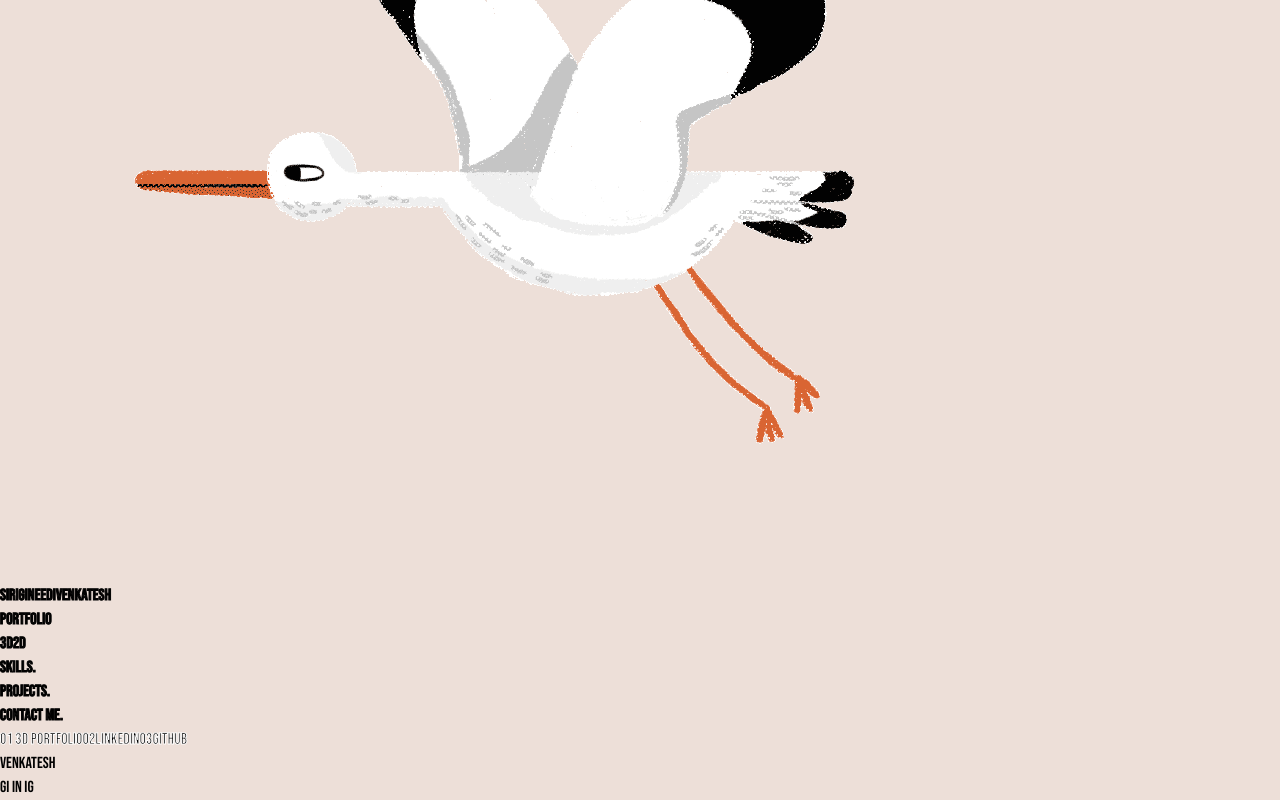
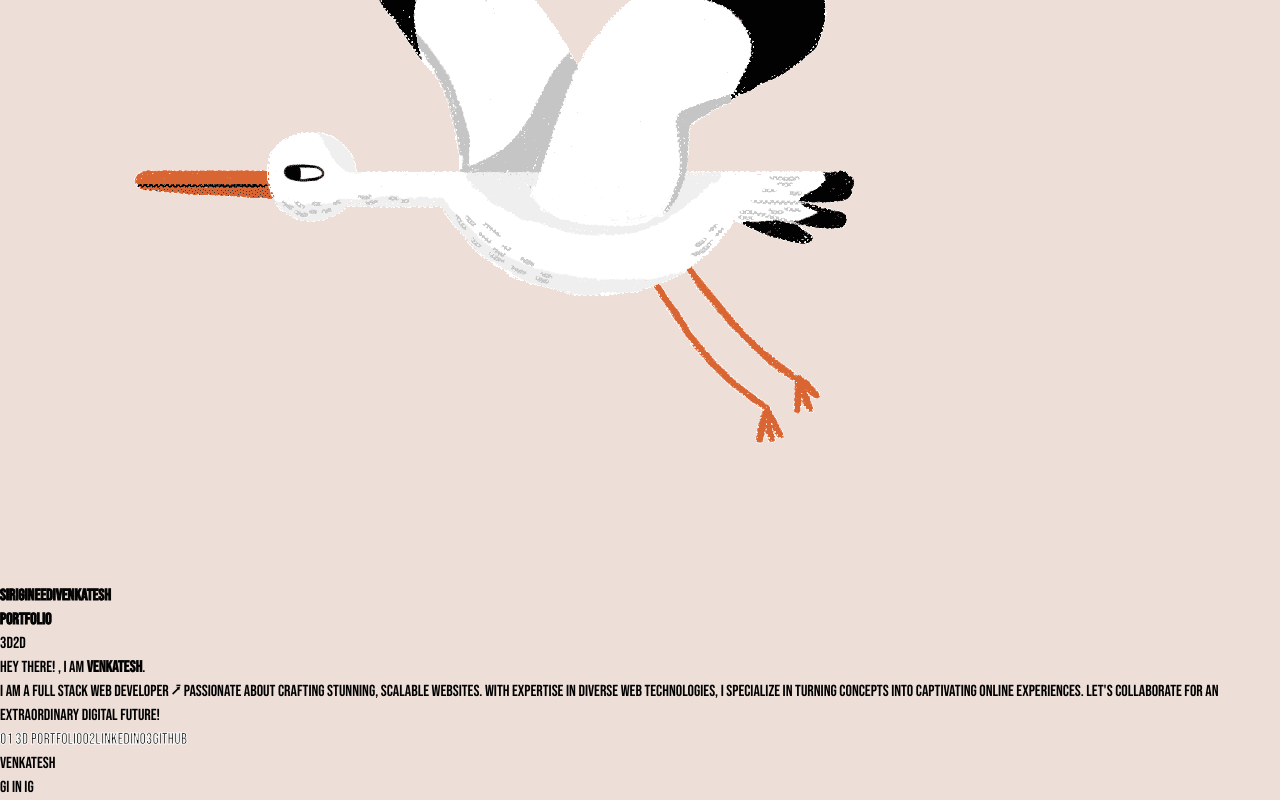
Before and after one commit to venkateshwebdev/3dport, a React (Vite) app: page / in a window 1280 px wide. Shown: the part 358-1158 px from the top of the page. Built offline with nearby package versions, Linux system fonts and the light colour scheme; no server answers.

Commit message:
added about

```diff
--- a/src/About.jsx
+++ b/src/About.jsx
@@ -1,107 +1,27 @@
-import { OrbitControls, Scroll, ScrollControls } from "@react-three/drei";
-import { Canvas } from "@react-three/fiber";
 import { motion } from "framer-motion";
-import Scene from "./components/threejs/Scene";
-import { Suspense, useContext, useEffect, useState } from "react";
-import FallbackForThree from "./components/Fallback";
 import HeadingText from "./components/HeadingText";
-import captain from "/hero.png";
-import thor from "/pow.png";
-import omg from "/omg.png";
-import boom from "/boom.png";
-import sw from "/superwoman.jpg";
-import spi from "/spi.webp";
-import bat from "/batman.webp";
-import sm from "/superman.webp";
-import vamp from "/vamp.webp";
-import spi2 from "/spi2.webp";
-import avg from "/avengers.webp";
-import { ScrollContext, ScrollCountContext } from "./scrollContext";
 const About = () => {
-  const [image, setImage] = useState();
-  const imageList = [sw, omg, spi, thor, bat, boom, sm, vamp, spi2, avg];
-  const [counter, setCounter] = useState(0);
-  const { showImage, setShowImage } = useContext(ScrollContext);
-  const { scrollValue } = useContext(ScrollCountContext);
-  useEffect(() => {
-    if (showImage) {
-      const interval = setInterval(() => {
-        console.log("called", counter);
-        setImage(imageList[counter]);
-        setCounter((prev) => (prev + 1) % imageList.length);
-      }, 200);
-      return () => clearInterval(interval);
-    }
-  }, [showImage, counter, imageList]);
+  return (
+    <div
+      id="About"
+      className="h-screen w-full snap-center flex max-md:flex-col items-center justify-center transition-all ease-in scroll-smooth p-16 max-md:p-5"
+    >
+      {/* <HeadingText title={"ABOUT ME"} /> */}
 
-  return (
-    <motion.div
-      initial={{ opacity: 0 }}
-      animate={{ opacity: 1 }}
-      whileInView={{
-        opacity: 1,
-        transition: { type: "keyframes", duration: "2" },
-      }}
-      className={`about relative h-screen w-full bg-red-900 snap-start bg-cover`}
-    >
-      {showImage && (
-        <img
-          src={image}
-          className="absolute w-full h-full object-cover opacity-25"
-        />
-      )}
-      {!showImage && (
-        <img
-          src={captain}
-          className="absolute w-full h-full object-cover opacity-25"
-        />
-      )}
-      {/* <HeadingText title={"About"} /> */}
+      <div className="p-5 w-[50%] max-md:w-full">
+        <motion.div initial={{y:100}} whileInView={{y:0}} className="text-8xl max-md:text-4xl font-bold z-0">Hey there! , I am <strong className="text-transparent" style={{WebkitTextStroke:"0.1px black"}}>Venkatesh</strong>.</motion.div>
+        <motion.div initial={{y:100}} whileInView={{y:0,duration:0.3}} className="bg-[#eddfd8] z-50 text-3xl max-md:text-xl pt-5">
+          I am a <span  className="underline underline-offset-4 hover:bg-black hover:text-white px-3 hover:transition-all">Full Stack Web Developer ⭷</span > passionate about crafting stunning,
+          scalable websites. With expertise in diverse web technologies, I
+          specialize in turning concepts into captivating online experiences.
+          Let's collaborate for an extraordinary digital future!
+        </motion.div>
+      </div>
+      <div className="p-5 w-[50%] max-md:w-full h-full">
 
-      {scrollValue > 0.9 && (
-        <motion.div initial={{y:1000,opacity:0}} animate={{y:0,opacity:1,transition:{type:"keyframes",duration:.2}}}  className="w-full h-full absolute flex flex-col gap-5 items-center z-50 justify-center text-white p-10">
-          <div
-            className={`text-5xl italic text-transparent font-bold uppercase text-center flex flex-col ${
-              scroll.offset > 0.96 && "opacity-[0.2]"
-            }`}
-            style={{ WebkitTextStroke: "1px white" }}
-          >
-            Venkatesh,<span>Web developer</span>
-          </div>
-          <p
-            className={`text-lg w-1/2 max-md:w-full ${
-              scroll.offset > 0.98 && "opacity-[0.2]"
-            }`}
-          >
-            Hey there, I'm Venkatesh Sirigineedi, your friendly neighborhood web
-            developer! I'm all about making cool stuff on the web. I've got the
-            skills in Next.js and React.js to bring websites to life and make
-            them super user-friendly. Not just that—I also know my way around
-            the backend, making sure everything runs smoothly behind the scenes.
-          </p>
-          <p
-            className={`text-lg w-1/2 max-md:w-full ${
-              scroll.offset > 0.99 && "opacity-[0.2]"
-            }`}
-          >
-            And guess what? I'm not just into regular web stuff. I like to spice
-            things up with 3D web development. Yup, that means I can make your
-            website pop out of the screen a bit! So, if you want your website to
-            be awesome and stand out, I'm your guy!
-          </p>
-        </motion.div>
-      )}
+      </div>
 
-      <Suspense fallback={<FallbackForThree />}>
-        <Canvas className="w-full h-full about">
-          <ScrollControls distance={3}>
-            <Scroll>
-              <Scene />
-            </Scroll>
-          </ScrollControls>
-        </Canvas>
-      </Suspense>
-    </motion.div>
+    </div>
   );
 };
 
--- a/src/App.jsx
+++ b/src/App.jsx
@@ -9,22 +9,17 @@ import Navbar from "./components/Navbar";
 import { ScrollContext, ScrollCountContext } from "./scrollContext";
 import { motion } from "framer-motion";
 const App = () => {
-
-  const FooterSection = lazy(() => import('./FooterSection'));
+  const FooterSection = lazy(() => import("./FooterSection"));
   return (
     <div className=" snap-y snap-mandatory h-screen overflow-y-auto">
       <Navbar />
       <Home />
-      {/* <ScrollCountContext.Provider value={{scrollValue,setScrollValue}}>
-    <ScrollContext.Provider value={{showImage,setShowImage}}>
-    <About />
-    </ScrollContext.Provider>
-    </ScrollCountContext.Provider> */}
+      <About />
       <Skills />
       <Projects />
       <Contact />
       <Suspense>
-      <FooterSection />
+        <FooterSection />
       </Suspense>
       <Footer />
     </div>
--- a/src/Contact.jsx
+++ b/src/Contact.jsx
@@ -1,10 +1,14 @@
 import HeadingText from "./components/HeadingText";
+
 const Contact = () => {
-    return (
-        <div id="Contact" className="h-screen w-full snap-center flex justify-center" onFocus={()=>{console.log("i am on focus")}} >
-            <HeadingText title={"Contact me"} />
-        </div>
-    );
-}
+  return (
+    <div
+      id="Contact"
+      className="h-screen w-full relative snap-center flex flex-col  items-center justify-center p-5 transition-all"
+    >
+      {/* <HeadingText title={"CONTACT ME"} /> */}
+    </div>
+  );
+};
 
 export default Contact;
--- a/src/FooterSection.jsx
+++ b/src/FooterSection.jsx
@@ -5,8 +5,8 @@ const FooterSection = () => {
     fadeIn: { y: 0, opacity: 1, transition: { type: "keyframes", delay: 0.3 } },
   };
   return (
-    <div className="relative group h-screen w-full snap-center z-[999]  flex items-center justify-center overflow-hidden">
-      <div className="absolute top-0 left-0 h-screen w-full text-transparent flex flex-col items-end p-16 pt-[150px] bg-[#252525]">
+    <div className="relative group h-screen w-full snap-center z-[999]  flex items-center justify-center overflow-hidden bg-[url('/rectangle_large_type_2_f8fc18a715f34e397691436c8d79b7a4.webp')] bg-center">
+      <div className="absolute top-0 left-0 h-screen w-full text-transparent flex flex-col items-end justify-center p-16 max-md:p-3  bg-[#252525fb]">
         <motion.a
           href="/"
           variants={variants}
@@ -19,7 +19,7 @@ const FooterSection = () => {
           className="links text-9xl max-md:text-4xl overflow-hidden hover:underline underline-offset-8"
           style={{ WebkitTextStroke: "1px white" }}
         >
-          <span className="text-4xl max-md:text-xl text-white px-10">01</span> 3D Portfolio
+          <span className="text-4xl max-md:text-xl text-center text-white px-10">01</span> 3D PortFolio
         </motion.a>
         <motion.a
           href="/"
--- a/src/Hero.jsx
+++ b/src/Hero.jsx
@@ -31,11 +31,11 @@ const Home = () => {
       </div>
 
       <div
-        className="text-4xl max-md:text-2xl absolute overflow-hidden right-0 z-40 uppercase font-bold text-transparent rotate-90 border-2 border-black flex items-center justify-between rounded-2xl"
-        style={{ WebkitTextStroke: "1px black" }}
+        className="text-4xl max-md:text-xl absolute overflow-hidden gap-2 -right-5 rotate-90 z-40 uppercase font-bold text-black flex items-center justify-between rounded-md"
       >
-        <span className="py-2 px-5 max-md:py-1 max-md:px-3 cursor-pointer">3D</span>
-        <span className="py-2 px-5 max-md:py-1 max-md:px-3 bg-black text-white cursor-pointer" style={{WebkitTextStrokeColor:"3px white"}}>2D</span>
+        <span>3D</span>
+        <span className="w-12 max-md:w-9 h-1 border-2 border-black"></span>
+        <span className="rounded-full border-2 border-black font-medium flex items-center justify-center bg-black text-white h-[60px] w-[60px] max-md:h-[40px] max-md:w-[40px] ">2D</span>
       </div>
 
       <div className=" absolute right-14 h-[1000px] w-1/4 border-[1px] border-black opacity-10 "></div>
--- a/src/Projects.jsx
+++ b/src/Projects.jsx
@@ -2,11 +2,28 @@ import { useEffect, useRef } from "react";
 import HeadingText from "./components/HeadingText";
 
 const Projects = () => {
-    return (
-        <div id="Projects" className="h-screen w-full snap-start flex justify-center">
-            <HeadingText title={"PROJECTS"} />
-        </div>
-    );
-}
+  const data = [1, 2, 3, 5, 6, 7, 89, 0];
+  return (
+    <div
+      id="Projects"
+      className="min-h-screen w-full relative snap-center flex flex-col  items-center justify-center p-5 transition-all overflow-hidden"
+    >
+      {/* <HeadingText title={"PROJECTS"} /> */}
+      <div className="h-full w-full">
+        {/* {data.map((e) => (
+          <div className="min-h-screen w-full flex py-[10%] px-[5%] ">
+            <div className="w-[50%] h-full">Hello</div>
+            <div className="border-4 border-black w-[50%] relative z-10 rounded-md">
+              <div className=" absolute text-6xl text-black bottom-0 z-30">
+                0{e}
+              </div>
+              <div className="h-full w-full bg-red-600 absolute shadow-xl -left-1 top-1 z-0 rounded-md"></div>
+            </div>
+          </div>
+        ))} */}
+      </div>
+    </div>
+  );
+};
 
 export default Projects;
--- a/src/Skills.jsx
+++ b/src/Skills.jsx
@@ -4,9 +4,9 @@ const Skills = () => {
   return (
     <div
       id="Skills"
-      className="h-screen w-full snap-center flex flex-col  items-center p-5 transition-all"
+      className="h-screen w-full relative snap-center flex flex-col  items-center justify-center p-5 transition-all"
     >
-      <HeadingText title={"SKILLS"} />
+      {/* <HeadingText title={"SKILLS"} /> */}
     </div>
   );
 };
--- a/src/components/HeadingText.jsx
+++ b/src/components/HeadingText.jsx
@@ -2,17 +2,17 @@ import { motion } from "framer-motion";
 
 const HeadingText = ({ title }) => {
   return (
-    <motion.div
-      initial={{ y: 0, attrX: 0.5 }}
-      whileInView={{ y: 0, attrX: 1, transition: { duration: 0.5 } }}
-      className="uppercase group relative italic text-6xl max-md:text-4xl text-center mt-36 text-transparent font-bold hover:text-black z-50 transition-colors h-fit duration-1000"
+    <div
+      className="text-6xl group max-md:text-2xl absolute italic h-fit left-0 hover:text-black uppercase font-bold text-transparent -rotate-90"
       style={{ WebkitTextStroke: "1px black" }}
     >
-      {title.slice(0, 1)}
-      <span>{title[1]}</span>
-      {title.slice(2, title.length)}.
-      <motion.div initial={{x:-40,opacity:0}} whileInView={{x:0,opacity:1}} className="absolute after: top-0 hidden group-hover:block right-0 h-full w-7 bg-[#ff0000a0]"></motion.div>
-    </motion.div>
+      {title}.
+      <motion.div
+        initial={{ x: -40, opacity: 0 }}
+        whileInView={{ x: 0, opacity: 1 }}
+        className="absolute top-0 hidden group-hover:block right-0 h-full w-7 bg-[#ff0000a0]"
+      ></motion.div>
+    </div>
   );
 };
 
--- a/src/components/Navbar.jsx
+++ b/src/components/Navbar.jsx
@@ -33,7 +33,7 @@ const Navbar = () => {
               opacity: 1,
               transition: { type: "keyframes", duration: 0.5 },
             }}
-            className="absolute uppercase text-3xl max-md:text-xl items-center text-left justify-center gap-10 shadow-2xl flex-col flex z-20 h-screen w-1/2 max-md:w-[80%] top-0 right-0 bg-gray-100 p-16 py-32 rounded-l-3xl"
+            className="absolute uppercase backdrop-blur-xl text-3xl max-md:text-xl items-center text-left bg-gray-200 justify-center gap-10 shadow-2xl flex-col flex z-20 h-screen w-1/2 max-md:w-[80%] top-0 right-0 p-16 py-32 rounded-l-3xl overflow-hidden"
           >
             <div className="h-96 w-96 rounded-full border-[1px] border-black opacity-10 absolute -bottom-16 -right-16 z-0">
             <div className="h-80 w-80 rounded-full border-[1px] border-black"></div>
```
Also changed, not shown: src/index.css (+11 -0 lines), src/legacyAbout.jsx (added, +108 -0 lines), public/rectangle_large_type_2_f8fc18a715f34e397691436c8d79b7a4.webp (added).
